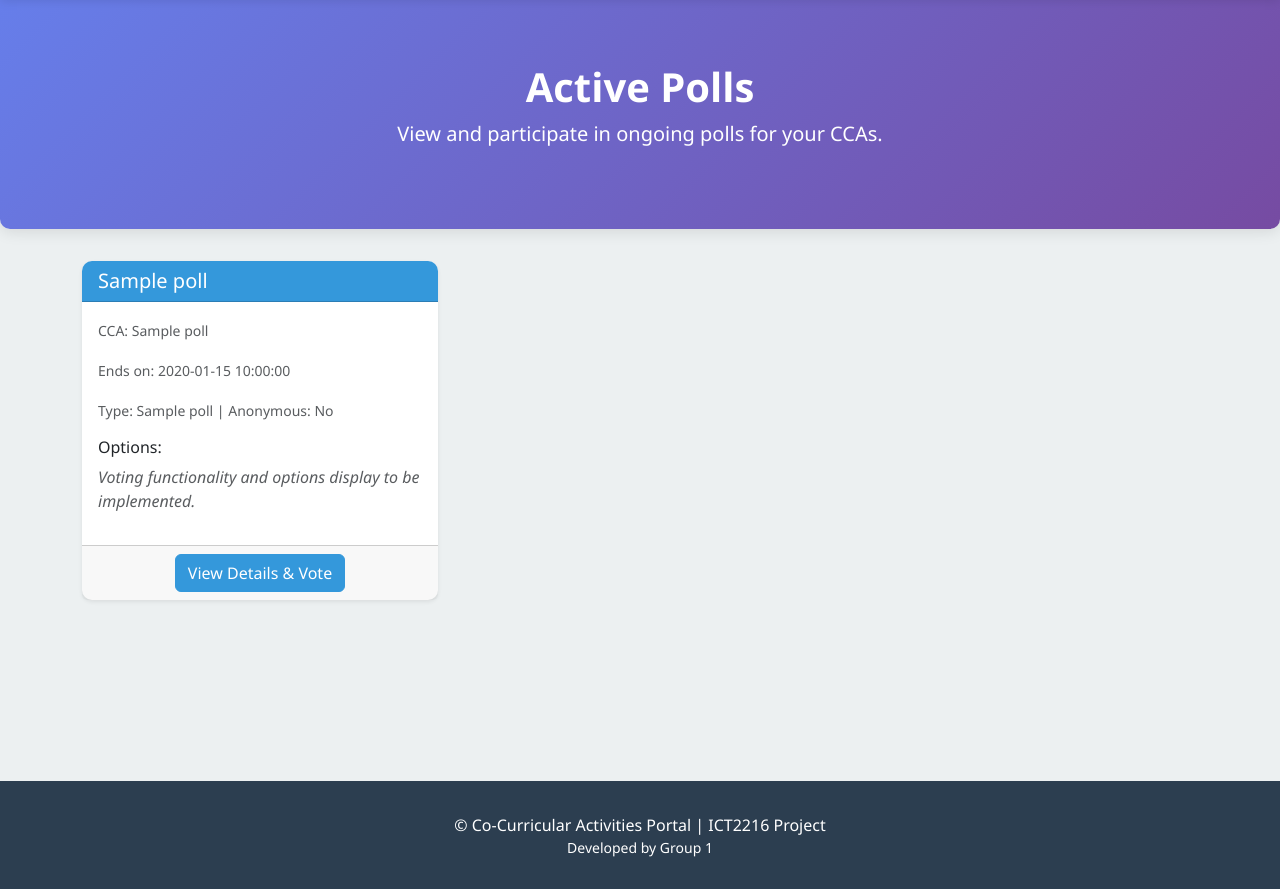
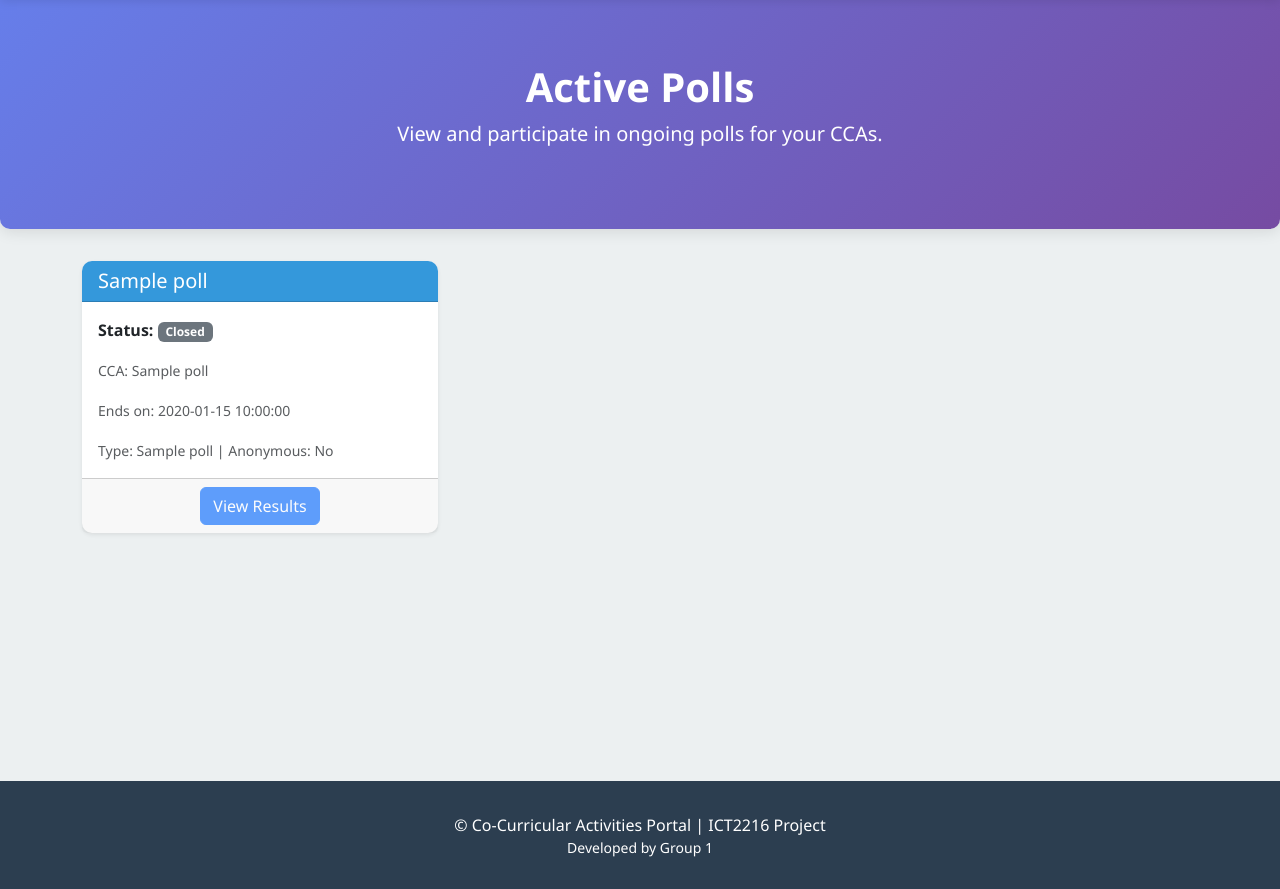
Before and after one commit to glenngx/ICT2216-Group1-CCAPortal, a Flask app: template templates/view_poll.html in a window 1280 px wide. Shown: the part 67-956 px from the top of the page. Run offline with Flask 3, Linux system fonts and the light colour scheme; the template is opened without the code that fills it: most values are stand-ins (such as "Sample title", 1, 10 or a date in 2020); some libraries are stand-ins or nearby versions.

Commit message:
Fixed live status badges

```diff
--- a/app.py
+++ b/app.py
@@ -315,14 +315,15 @@ def dashboard():
                 user_is_moderator = True
 
         # Get available polls for user's CCAs (ordered by most urgent first)
+        # 17/6 - Changed to use v_Poll_With_LiveStatus view to auto close polls after end date - Dom
         if ccas:
             cca_ids = [str(cca['id']) for cca in ccas]
             poll_query = """
             SELECT p.PollId, p.Question, p.EndDate, c.Name as CCAName,
-                   DATEDIFF(day, GETDATE(), p.EndDate) as DaysRemaining
-            FROM Poll p
+                DATEDIFF(day, GETDATE(), p.EndDate) as DaysRemaining
+            FROM v_Poll_With_LiveStatus p
             INNER JOIN CCA c ON p.CCAId = c.CCAId
-            WHERE p.CCAId IN ({}) AND p.IsActive = 1 AND p.EndDate > GETDATE()
+            WHERE p.CCAId IN ({}) AND p.LiveIsActive = 1
             ORDER BY p.EndDate ASC
             """.format(','.join(['?'] * len(cca_ids)))
 
@@ -1170,50 +1171,35 @@ def view_polls():
         polls_data = []
         if user_cca_ids:
             placeholders = ','.join(['?'] * len(user_cca_ids))
+            # Use v_Poll_With_LiveStatus to get the calculated LiveIsActive
             sql_query = f"""
-                SELECT p.PollId, p.CCAId, p.Question, p.QuestionType, p.StartDate, p.EndDate, p.IsAnonymous, p.IsActive, cca.Name AS CCAName
-                FROM Poll p
+                SELECT p.PollId, p.CCAId, p.Question, p.QuestionType, p.StartDate, p.EndDate, p.IsAnonymous, p.LiveIsActive, cca.Name AS CCAName
+                FROM v_Poll_With_LiveStatus p
                 JOIN CCA cca ON p.CCAId = cca.CCAId
-                WHERE p.IsActive = 1 AND p.CCAId IN ({placeholders})
+                WHERE p.CCAId IN ({placeholders})
                 ORDER BY p.EndDate DESC, p.StartDate DESC
             """
             cursor.execute(sql_query, user_cca_ids)
             polls_data = cursor.fetchall()
 
-        processed_polls = []
-        for row in polls_data:
-            start_date_obj = row[4]
-            end_date_obj = row[5]
+            processed_polls = []
+            for row in polls_data:
+                processed_polls.append({
+                    'PollId': row[0],
+                    'CCAId': row[1],
+                    'Question': row[2],
+                    'QuestionType': row[3],
+                    'StartDate': row[4].strftime('%Y-%m-%d %H:%M') if isinstance(row[4], datetime) else str(row[4]) if row[4] else 'N/A',
+                    'EndDate': row[5].strftime('%Y-%m-%d %H:%M') if isinstance(row[5], datetime) else str(row[5]) if row[5] else 'N/A',
+                    'IsAnonymous': row[6],
+                    'LiveIsActive': row[7], # This now comes from v_Poll_With_LiveStatus.LiveIsActive
+                    'CCAName': row[8]
+                })
 
-            start_date_str = 'N/A'
-            if isinstance(start_date_obj, datetime):
-                start_date_str = start_date_obj.strftime('%Y-%m-%d %H:%M')
-            elif start_date_obj:  # If it's not None but not datetime (e.g., already a string)
-                start_date_str = str(start_date_obj)
-
-            end_date_str = 'N/A'
-            if isinstance(end_date_obj, datetime):
-                end_date_str = end_date_obj.strftime('%Y-%m-%d %H:%M')
-            elif end_date_obj:
-                end_date_str = str(end_date_obj)
-
-            is_ended_status = False
-            # Use the original datetime object for comparison
-            if isinstance(end_date_obj, datetime):
-                is_ended_status = datetime.now() > end_date_obj
-
-            processed_polls.append({
-                'PollId': row[0],
-                'CCAId': row[1],
-                'Question': row[2],
-                'QuestionType': row[3],
-                'StartDate': start_date_str,
-                'EndDate': end_date_str,
-                'IsAnonymous': row[6],
-                'IsActive': row[7],
-                'CCAName': row[8],
-                'is_ended': is_ended_status
-            })
+        # If polls_data is empty, processed_polls will be empty.
+        # Ensure processed_polls is defined even if there are no user_cca_ids or no polls.
+        if not user_cca_ids or not polls_data:
+            processed_polls = []
 
         return render_template('view_poll.html', polls=processed_polls, user_name=session.get('name'))
 
@@ -1236,10 +1222,10 @@ def view_poll_detail(poll_id):
     try:
         cursor = conn.cursor()
 
-
         cursor.execute("""
-            SELECT p.PollId, p.Question, p.QuestionType, p.StartDate, p.EndDate, p.IsAnonymous, c.Name AS CCAName, p.IsActive
-            FROM Poll p
+            SELECT p.PollId, p.Question, p.QuestionType, p.StartDate, p.EndDate,
+                   p.IsAnonymous, c.Name AS CCAName, p.LiveIsActive
+            FROM v_Poll_With_LiveStatus p
             JOIN CCA c ON p.CCAId = c.CCAId
             WHERE p.PollId = ?
         """, (poll_id,))
@@ -1292,7 +1278,7 @@ def view_poll_detail(poll_id):
             'IsAnonymous': poll_data[5],
             'Description': None,  # No Description column in Poll table
             'CCAName': poll_data[6],
-            'IsActive': poll_data[7],
+            'LiveIsActive': poll_data[7], # Use LiveIsActive from the view
             'is_ended': is_ended_status
         }
 
@@ -1346,23 +1332,18 @@ def submit_vote(poll_id):
         cursor = conn.cursor()
 
         # Fetch poll details to check if active, not ended, and user is eligible
-        cursor.execute("SELECT IsActive, EndDate, CCAId, QuestionType FROM Poll WHERE PollId = ?", (poll_id,))
+        cursor.execute("SELECT LiveIsActive, CCAId, QuestionType FROM v_Poll_With_LiveStatus WHERE PollId = ?", (poll_id,))
         poll_info = cursor.fetchone()
 
         if not poll_info:
             flash('Poll not found.', 'error')
             return redirect(url_for('view_polls'))
 
-        is_active, end_date, cca_id, question_type = poll_info
+        live_is_active, cca_id, question_type = poll_info
 
-        if not is_active:
-            flash('This poll is no longer active.', 'error')
+        if not live_is_active:
+            flash('This poll is closed for voting.', 'error')
             return redirect(url_for('view_poll_detail', poll_id=poll_id))
-
-        if end_date and datetime.now() > end_date:
-            flash('This poll has ended. Voting is closed.', 'error')
-            return redirect(url_for('view_poll_detail', poll_id=poll_id))
-
         # Check if user is part of the CCA for this poll
         cursor.execute("""
             SELECT COUNT(*)
--- a/templates/view_poll.html
+++ b/templates/view_poll.html
@@ -140,6 +140,12 @@
                             <h5 class="card-title mb-0">{{ poll.Question }}</h5>
                         </div>
                         <div class="card-body">
+                                <p class="card-text">
+        <strong>Status:</strong>
+        <span class="badge bg-{{ 'success' if poll.LiveIsActive else 'secondary' }}">
+            {{ 'Active' if poll.LiveIsActive else 'Closed' }}
+        </span>
+    </p>
                             <p class="card-text"><small class="text-muted">CCA: {{ poll.CCAName }}</small></p>
                             <p class="card-text">
                                 <small class="text-muted">
@@ -152,36 +158,11 @@
                                 </small>
                             </p>
 
-                            <!-- Placeholder for poll options and voting -->
-                            <div class="mt-3">
-                                <h6>Options:</h6>
-                                {#
-                                  To display options, you would typically have another table like 'PollOptions'
-                                  with PollId (FK), OptionId (PK), OptionText.
-                                  Then in app.py, after fetching polls, you'd loop through them and fetch their respective options.
-
-                                  Example if poll object had an 'Options' list:
-                                {% if poll.Options %}
-                                    <ul class="list-group">
-                                        {% for option in poll.Options %}
-                                        <li class="list-group-item d-flex justify-content-between align-items-center">
-                                            {{ option.Text }}
-                                            <form method="POST" action="{{ url_for('submit_vote', poll_id=poll.PollId, option_id=option.OptionId) }}">
-                                                <button type="submit" class="btn btn-sm btn-outline-primary">Vote</button>
-                                            </form>
-                                        </li>
-                                        {% endfor %}
-                                    </ul>
-                                {% else %}
-                                    <p class="text-muted">No options defined for this poll yet.</p>
-                                {% endif %}
-                                #}
-                                <p class="text-muted"><em>Voting functionality and options display to be implemented.</em></p>
-                            </div>
                         </div>
                         <div class="card-footer text-center">
-                            <!-- Link to a detailed view of a single poll, if you create one later -->
-                            <a href="{{ url_for('view_poll_detail', poll_id=poll.PollId) if poll.PollId else '#' }}" class="btn btn-primary">View Details & Vote</a>
+                    <a href="{{ url_for('view_poll_detail', poll_id=poll.PollId) }}" class="btn btn-primary {{ 'disabled' if not poll.LiveIsActive }}">
+                        {{ 'View Details & Vote' if poll.LiveIsActive else 'View Results' }}
+                    </a>
                         </div>
                     </div>
                 </div>
```
Also changed, not shown: templates/poll_detail.html (+5 -5 lines).
